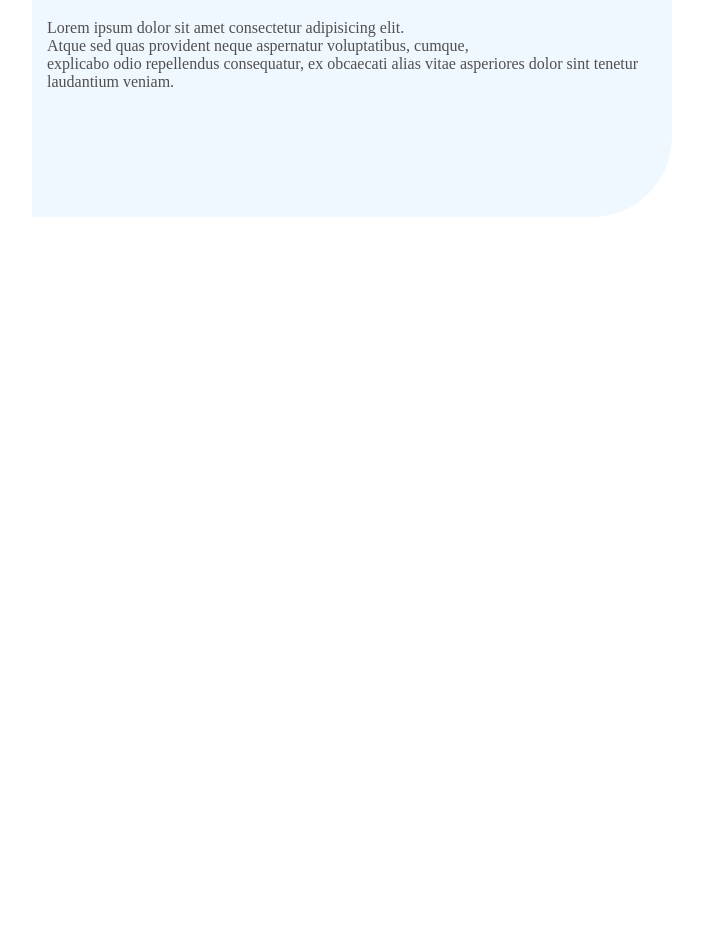
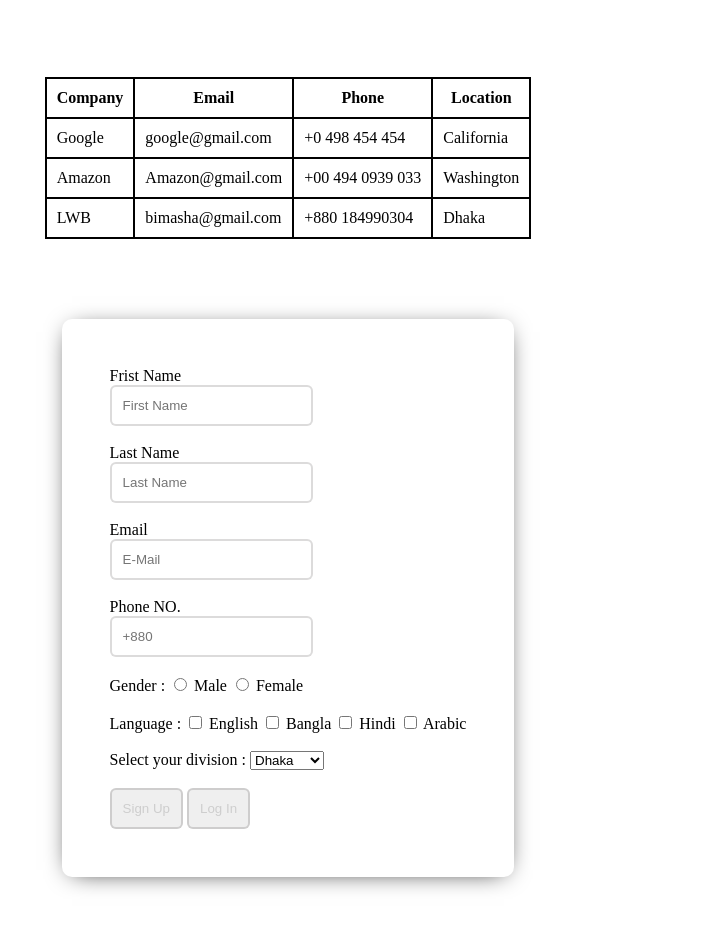
Before and after one commit to mirza1998/practice-, a plain HTML site: page index.html in a window 1280 px wide. Shown: the part 343-1268 px from the top of the page, without its empty margins (352-1055 px from the left). Before the commit the page ends 800 px from the top, so only its background shows below. Drawn offline with Linux system fonts and the light colour scheme.

Commit message:
second commit

```diff
--- a/index.html
+++ b/index.html
@@ -8,6 +8,7 @@
     <title>Code with Bimasha</title>
 </head>
 <body>
+    <section class="container">
     <div class="jim">
         <h1>This is first code with Jim</h1>
         <h2>Used the <strong>strong</strong> atribute</h2>
@@ -15,6 +16,88 @@
         <br> Atque sed quas provident neque aspernatur voluptatibus, cumque,
         <br> explicabo odio repellendus consequatur, ex obcaecati alias vitae asperiores dolor sint tenetur laudantium veniam.</p>
     </div>
+</section>
 
+    <section>
+        <div class="container">
+            <table>
+                <tr>
+                    <th>Company</th>
+                    <th>Email</th>
+                    <th>Phone</th>
+                    <th>Location</th>
+
+                </tr>
+                <tr>
+                    <td>Google</td>
+                    <td>google@gmail.com</td>
+                    <td>+0 498 454 454</td>
+                    <td>California</td>
+                </tr>
+                <tr>
+                    <td>Amazon</td>
+                    <td>Amazon@gmail.com</td>
+                    <td>+00  494 0939 033</td>
+                    <td>Washington</td>
+                </tr>
+                <tr>
+                    <td>LWB</td>
+                    <td>bimasha@gmail.com</td>
+                    <td>+880 184990304</td>
+                    <td>Dhaka</td>
+                </tr>
+            </table>
+        </div>
+
+        <div class="container">
+            <form class="demo-form">
+                <label for="">Frist Name</label>
+                <br>
+                <input type="text" placeholder="First Name">
+                <br> <br>
+                <label for="">Last Name</label><br>
+                <input type="text" placeholder="Last Name">
+                <br> <br>
+                <label for="">Email</label><br>
+                <input type="email" placeholder="E-mail">
+                <br><br>
+                <label for="">Phone NO.</label><br>
+                <input type="tel" placeholder="+880">
+                <br> <br>
+                <label for="">Gender :</label>
+                <input type="radio" name="gender" value="Male">
+                <label for="">Male</label>
+
+                <input type="radio" name="gender" value="Female">
+                <label for="">Female</label>
+                <br> <br>
+                <label for="">Language :</label>
+                <input type="checkbox">
+                <label for="">English</label>
+
+                <input type="checkbox">
+                <label for="">Bangla</label>
+                <input type="checkbox">
+                <label for="">Hindi</label>
+                <input type="checkbox">
+                <label for="">Arabic</label>
+
+
+                <br> <br>
+                <label for="">Select your division :</label>
+                <select name="" id="">
+                    <!-- <option value="Divisson">Select your division</option> -->
+                    <option value="Divisson">Dhaka</option>
+                    <option value="Divisson">Rajshahi</option>
+                    <option value="Divisson">Rangpur</option>
+                    <option value="Divisson">Sylhet</option>
+                </select>
+
+                <br> <br>
+                <input type="submit" value="Sign up">
+                <input type="submit" value="Log in">
+            </form>
+        </div>
+    </section>
 </body>
 </html>
--- a/style.css
+++ b/style.css
@@ -1,15 +1,34 @@
 .jim{
     background-color: aliceblue;
-    border: 10px;
     height: 50%;
     width: 50%;
-    left: 30%;
-    bottom: 50%;
-    top: 20%;
-    position: absolute;
     border-radius: 20px 0px 80px 0px;
+}
+.container {
+    display: flex;
+    justify-content: space-around;
+    padding: 40px 40px;
 }
 h1,h2,p{
  padding: 15px;
  color: rgb(81, 79, 79);
 }
+  table, th, td{
+    border: 2px solid;
+    color: #000;
+    border-collapse: collapse;
+    padding: 10px;
+}
+.demo-form{
+    box-shadow: 0px 3px 24px -10px;
+    padding: 48px;
+    display: flow-root;
+    border-radius: 10px;
+}
+input {
+    padding: 11px;
+    border: 2px solid;
+    color: #0a010124;
+    border-radius: 6px;
+    text-transform: capitalize;
+}
```
